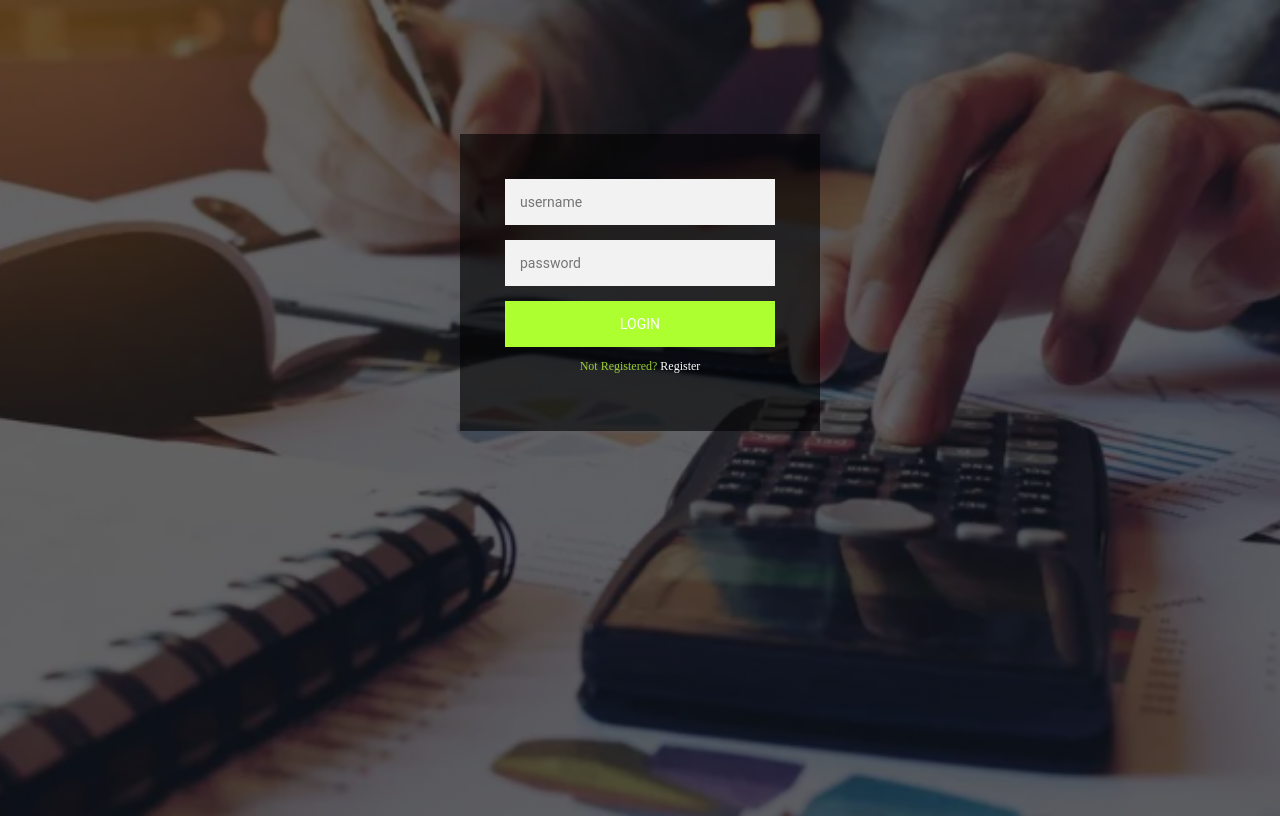
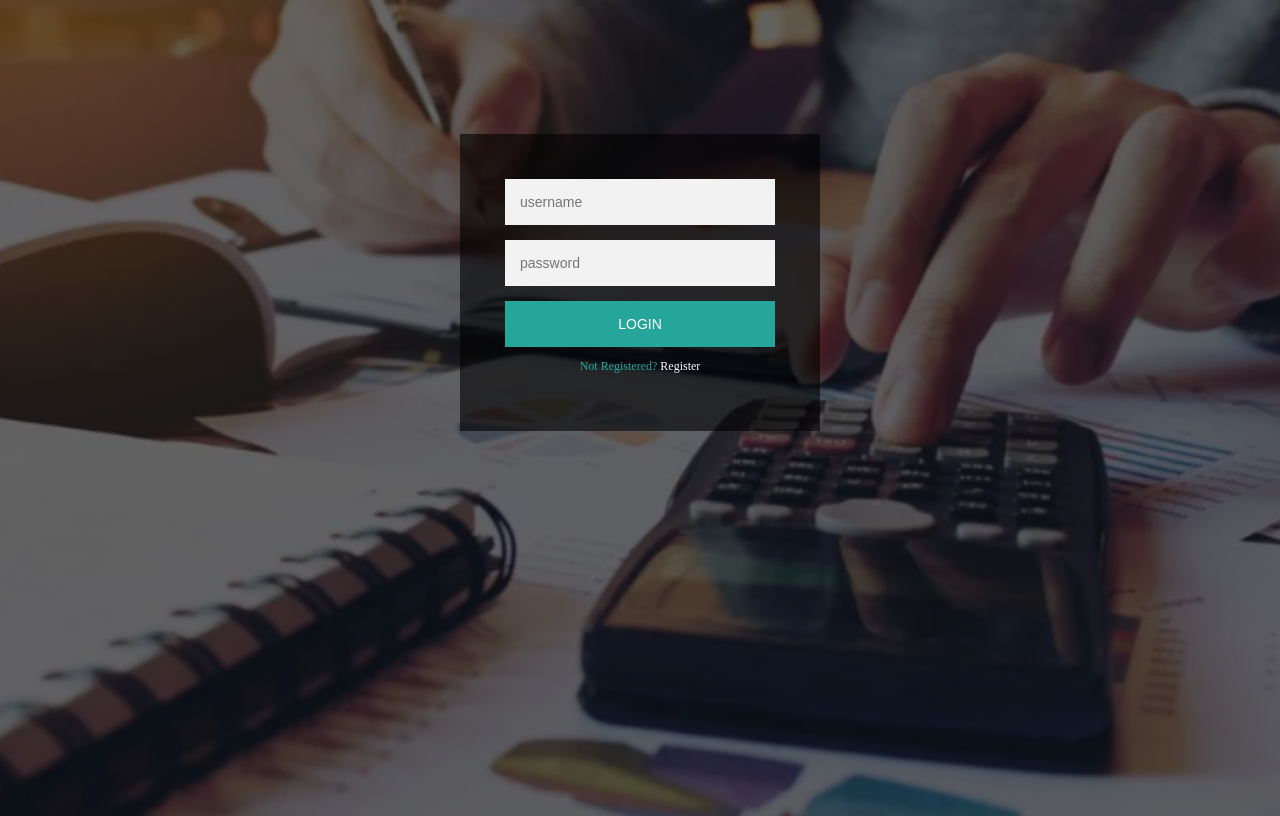
Before and after one commit to rambo1022/Project-1, a plain HTML site: page index.html in a window 1280 px wide. Drawn offline with Linux system fonts and the light colour scheme.

Commit message:
Update signup.css

```diff
--- a/Sign-Up/signup.css
+++ b/Sign-Up/signup.css
@@ -3,18 +3,12 @@ body {
     height: 100vh;
     background-size: cover;
     background-position: center;
-
-
 }
-
 .login-page {
     width: 360px;
     padding: 10% 0 0;
     margin: auto;
-
-
 }
-
 .form {
     position: relative;
     z-index: 1;
@@ -23,55 +17,43 @@ body {
     margin: 0 auto 100px;
     padding: 45px;
     text-align: center;
-
 }
-
-
 .form input {
-    font-family: "Roboto", sans-serif;
+    font-family: “Roboto”, sans-serif;
     outline: 1;
-    background: #f2f2f2;
+    background: #F2F2F2;
     width: 100%;
     border: 0;
     margin: 0 0 15px;
     padding: 15px 15px;
     box-sizing: border-box;
     font-size: 14px;
-
 }
-
 .form button {
-    font-family: "Roboto", sans-serif;
+    font-family: “Roboto”, sans-serif;
     text-transform: uppercase;
     outline: 0;
-    background: greenyellow;
+    background: #26A69A;
     width: 100%;
     border: 0;
     padding: 15px 15px;
-    color: #ffffff;
+    color: #FFFFFF;
     font-size: 14px;
     cursor: pointer;
-
 }
-
 .form button:hover,.form button:active {
     background: rgba(0,0,0,0.6);
-
 }
-
 .form .message {
-    color: yellowgreen;
+    color: #26A69A;
     font-size: 12px;
     text-decoration: none;
 }
-
 .form .message a{
-    color: #ffffff;
+    color: #FFFFFF;
     font-size: 12px;
     text-decoration: none;
 }
-
 .form .register-form {
     display: none;
-
 }
```
